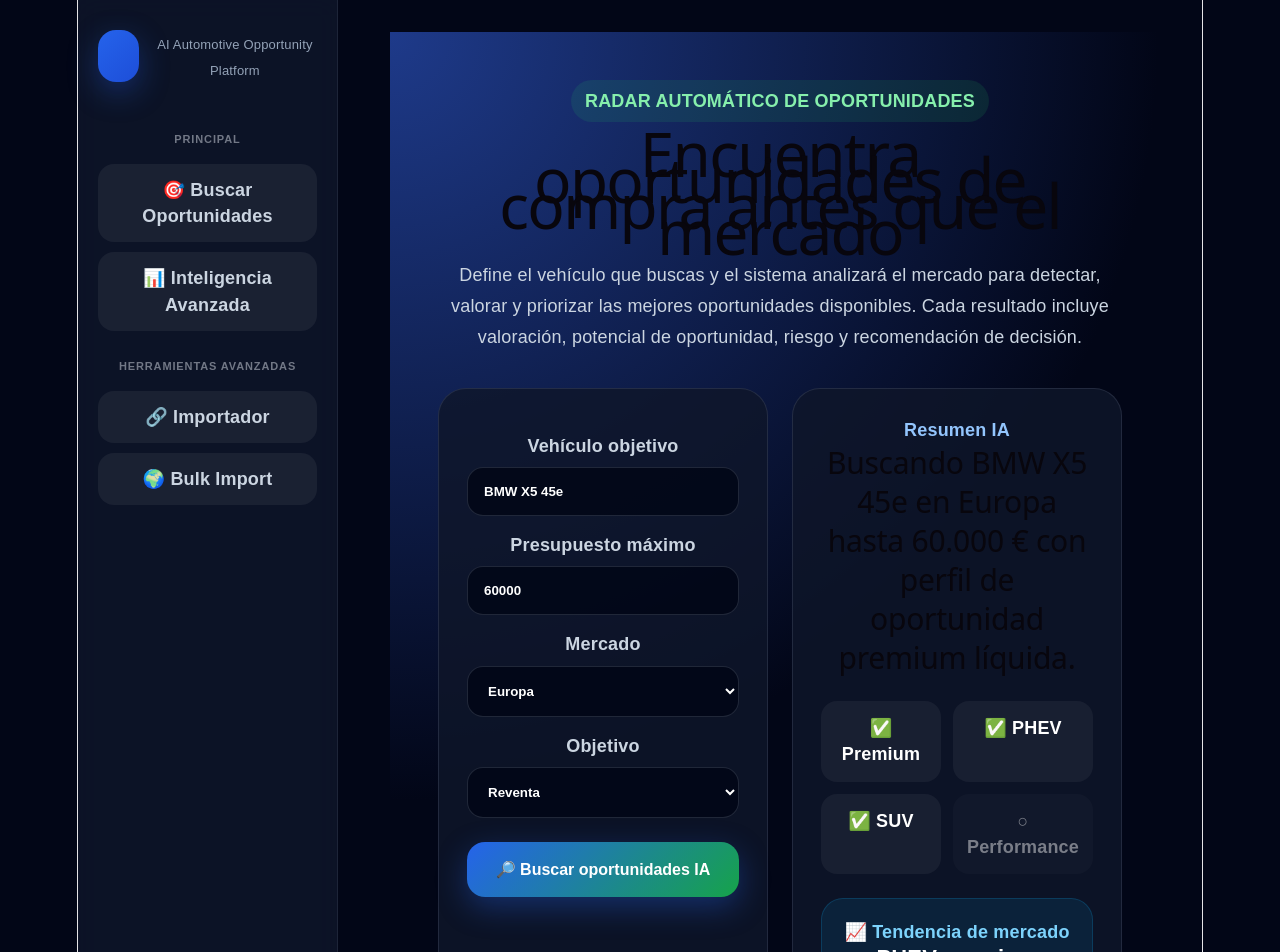
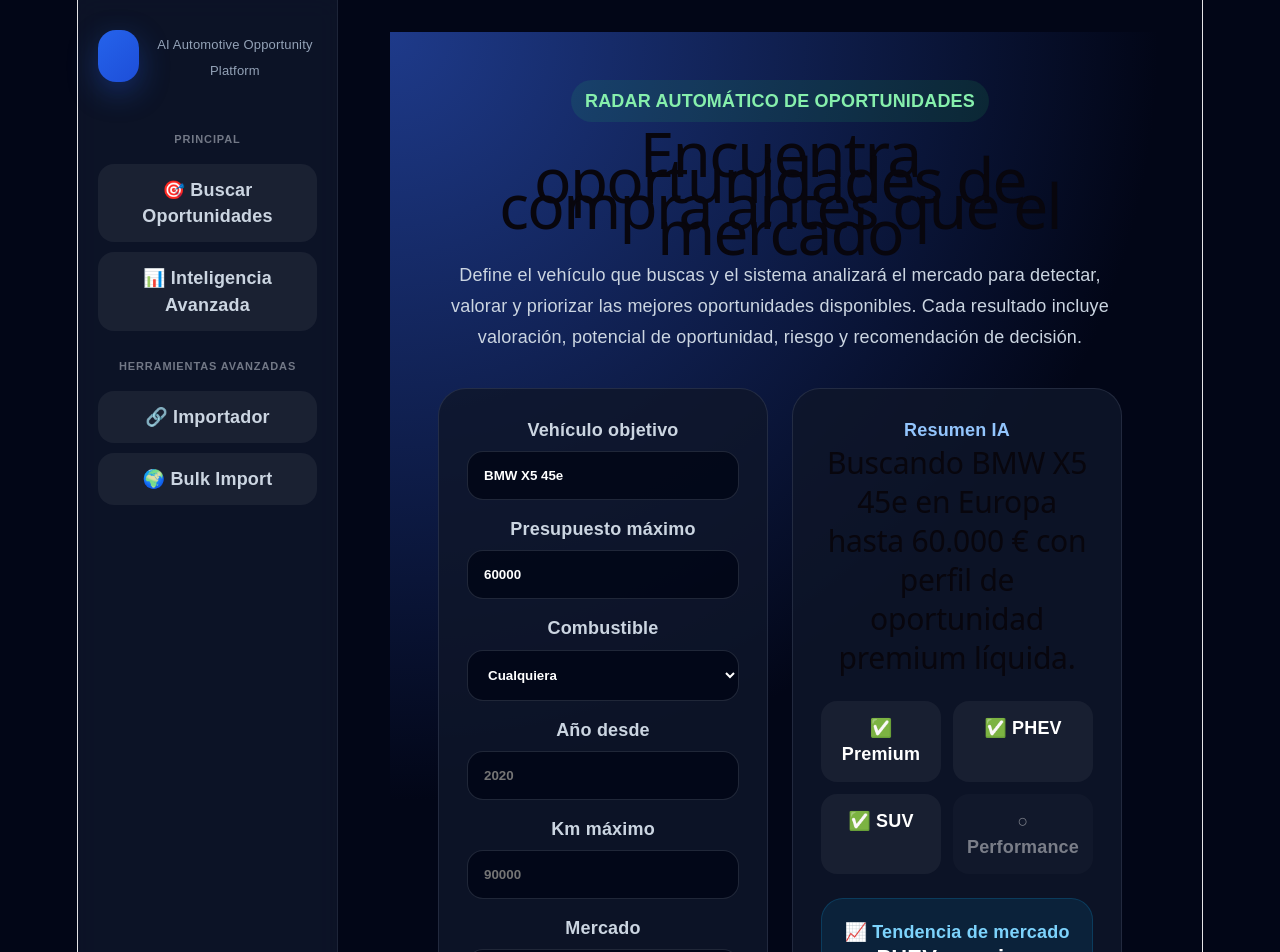
Before and after one commit to inviertetodo-hue/coches-saas-, a React (Vite) app: page / in a window 1280 px wide. Shown: the top 952 px of the page. Built offline with nearby package versions, Linux system fonts and the light colour scheme.

Commit message:
add-scanner-form-filters

```diff
--- a/src/components/ScannerForm.jsx
+++ b/src/components/ScannerForm.jsx
@@ -19,50 +19,58 @@ export default function ScannerForm({
 
   return (
     <div style={cardStyle}>
+      <div style={formGridStyle}>
+        <div>
           <label style={labelStyle}>Vehículo objetivo</label>
+          <input value={form.query} onChange={(event) => updateField("query", event.target.value)} placeholder="Audi A3, BMW X5 45e..." style={inputStyle} />
+        </div>
 
-      <input
-        value={form.query}
-        onChange={(event) => updateField("query", event.target.value)}
-        placeholder="BMW X5 45e, Audi Q7..."
-        style={inputStyle}
-      />
+        <div>
+          <label style={labelStyle}>Presupuesto máximo</label>
+          <input value={form.maxBudget} onChange={(event) => updateField("maxBudget", event.target.value)} placeholder="25000" style={inputStyle} />
+        </div>
 
-      <label style={labelStyle}>Presupuesto máximo</label>
+        <div>
+          <label style={labelStyle}>Combustible</label>
+          <select value={form.fuel || ""} onChange={(event) => updateField("fuel", event.target.value)} style={inputStyle}>
+            <option value="">Cualquiera</option>
+            <option value="gasolina">Gasolina</option>
+            <option value="diesel">Diésel</option>
+            <option value="hibrido">Híbrido</option>
+            <option value="phev">PHEV</option>
+            <option value="electrico">Eléctrico</option>
+          </select>
+        </div>
 
-      <input
-        value={form.maxBudget}
-        onChange={(event) =>
-          updateField("maxBudget", event.target.value)
-        }
-        placeholder="60000"
-        style={inputStyle}
-      />
+        <div>
+          <label style={labelStyle}>Año desde</label>
+          <input value={form.minYear || ""} onChange={(event) => updateField("minYear", event.target.value)} placeholder="2020" inputMode="numeric" style={inputStyle} />
+        </div>
 
+        <div>
+          <label style={labelStyle}>Km máximo</label>
+          <input value={form.maxMileage || ""} onChange={(event) => updateField("maxMileage", event.target.value)} placeholder="90000" inputMode="numeric" style={inputStyle} />
+        </div>
+
+        <div>
           <label style={labelStyle}>Mercado</label>
-
-      <select
-        value={form.country}
-        onChange={(event) => updateField("country", event.target.value)}
-        style={inputStyle}
-      >
+          <select value={form.country} onChange={(event) => updateField("country", event.target.value)} style={inputStyle}>
             {markets.map((market) => (
               <option key={market} value={market}>
                 {market}
               </option>
             ))}
           </select>
+        </div>
 
+        <div style={fullWidthStyle}>
           <label style={labelStyle}>Objetivo</label>
-
-      <select
-        value={form.useCase}
-        onChange={(event) => updateField("useCase", event.target.value)}
-        style={inputStyle}
-      >
+          <select value={form.useCase} onChange={(event) => updateField("useCase", event.target.value)} style={inputStyle}>
             <option value="reventa">Reventa</option>
             <option value="quedarmelo">Quedármelo</option>
           </select>
+        </div>
+      </div>
 
       <button onClick={handleSearch} style={searchButtonStyle}>
         🔎 Buscar oportunidades IA
@@ -78,9 +86,19 @@ const cardStyle = {
   border: "1px solid rgba(148,163,184,0.16)",
 };
 
+const formGridStyle = {
+  display: "grid",
+  gridTemplateColumns: "repeat(auto-fit,minmax(220px,1fr))",
+  gap: "16px",
+};
+
+const fullWidthStyle = {
+  gridColumn: "1 / -1",
+};
+
 const labelStyle = {
   display: "block",
-  marginTop: "16px",
+  marginTop: "0",
   marginBottom: "8px",
   color: "#cbd5e1",
   fontWeight: "800",
```
Lines whose indentation alone changed are shown as unchanged.
